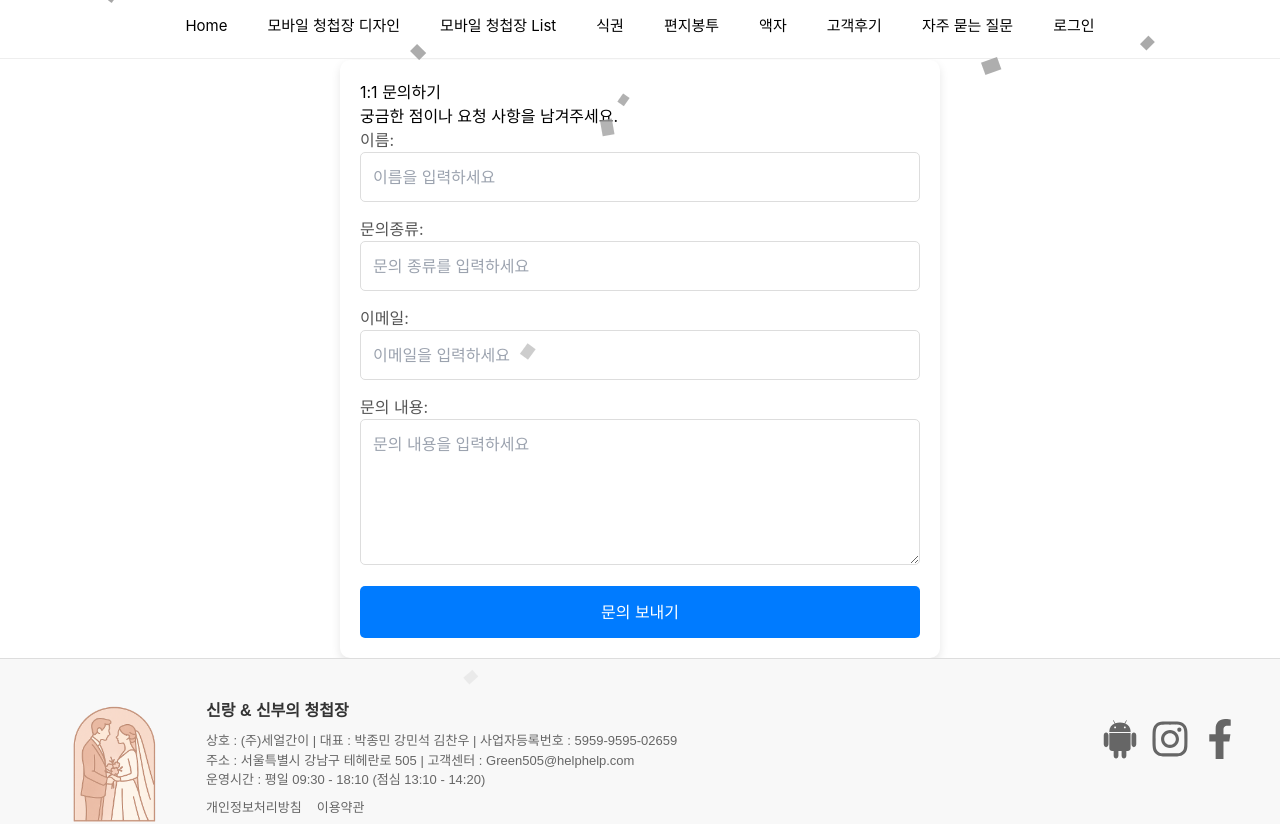
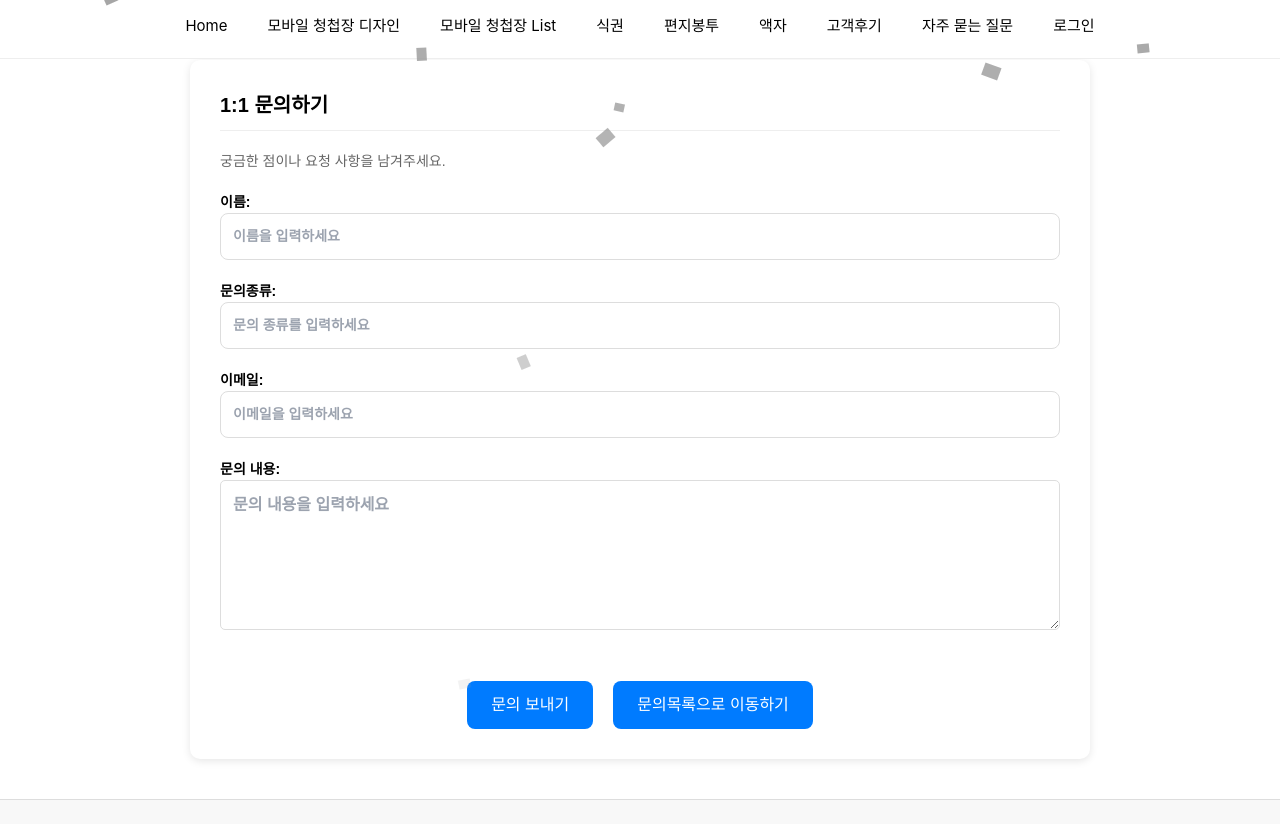
Before and after one commit to appleloverman/wedding-invitation, a React (Create React App) app: page /FAQquery in a window 1280 px wide. Shown: the top 824 px of the page. Built offline with nearby package versions, Linux system fonts and the light colour scheme; grey boxes are pictures that could not be loaded.

Commit message:
"main" 와 "origin/main"을 병합 전에 자동으로 스태시
2번교육생

```diff
--- a/src/App.js
+++ b/src/App.js
@@ -12,7 +12,6 @@ import Letter from "./pages/Letter/Letter";
 import Ticket from "./pages/Ticket/Ticket";
 import Login from "./pages/Login/Login";
 import Review from "./pages/Review/Review";
-import Inquiry from "./pages/FAQ/Inquiry";
 import InquiryPage from "./pages/FAQ/InquiryPage";
 
 const HEADER_HEIGHT = 60;
--- /dev/null
+++ b/src/Util/FloatingBanner.css
@@ -0,0 +1,55 @@
+/* FloatingBanner.css */
+
+.floating-banner-container {
+  position: fixed;
+  bottom: 50px;
+  right: 50px;
+  width: 200px; /* 너비 확대 */
+  height: 300px; /* 높이 확대 */
+  background-color: #fff;
+  box-shadow: 0 5px 15px rgba(0, 0, 0, 0.25);
+  border-radius: 10px;
+  overflow: hidden;
+  z-index: 999;
+  display: flex;
+  flex-direction: column; /* 세로 방향으로 요소 정렬 */
+  align-items: center; /* 가로 중앙 정렬 */
+  justify-content: space-between; /* 이미지와 버튼을 상하로 분리 */
+  padding-bottom: 10px; /* 버튼 아래 여백 */
+}
+
+.banner-image-wrapper {
+  width: 95%;
+  height: calc(100% - 45px); /* 버튼 높이만큼 제외 */
+  overflow: hidden;
+  border-radius: 12px 12px 0 0; /* 상단만 둥글게 */
+}
+
+.banner-image {
+  width: 100%;
+  height: 100%;
+  object-fit: cover;
+  display: block; /* 이미지 하단 여백 제거 */
+}
+
+.banner-link-button {
+  display: block;
+  width: calc(100% - 20px); /* 좌우 여백 10px씩 제외 */
+  text-align: center;
+  padding: 8px 12px;
+  margin-top: 10px; /* 이미지와의 간격 */
+  border-radius: 8px;
+  background-color: #ff69b4; /* 핫핑크 */
+  color: #fff;
+  text-decoration: none;
+  font-weight: bold;
+  font-size: 14px;
+  border: none;
+  cursor: pointer;
+  box-shadow: 0 2px 5px rgba(0, 0, 0, 0.1);
+  transition: background-color 0.3s ease;
+}
+
+.banner-link-button:hover {
+  background-color: #ff1493; /* 더 진한 핑크 */
+}
--- a/src/Util/FloatingBanner.js
+++ b/src/Util/FloatingBanner.js
@@ -1,75 +1,61 @@
+// FloatingBanner.jsx
 import React, { useState, useEffect } from "react";
+import "./FloatingBanner.css";
 
 const bannerImages = [
   "https://marketplace.canva.com/EAGfoeeDufE/1/0/1143w/canva-%ED%95%91%ED%81%AC-%ED%9D%B0%EC%83%89-%EA%B7%80%EC%97%AC%EC%9A%B4-%EA%B2%B0%ED%98%BC-%EC%B4%88%EB%8C%80%EC%9E%A5-oENsHkXiA6w.jpg",
-  "https://marketplace.canva.com/EAF5W5YkOq8/2/0/1143w/canva-%ED%99%94%EC%9D%B4%ED%8A%B8-%EB%B8%94%EB%9E%99-minimalist-%EA%B2%B0%ED%98%BC%EC%8B%9D-%EC%B2%AD%EC%B2%A9%EC%9E%A5-dMS92YoDwMo.jpg",
+  "https://marketplace.canva.com/EAGfnjiD8As/1/0/1143w/canva-%EC%B4%88%EB%A1%9D-%EB%85%B8%EB%9E%91-%EC%9A%B0%EC%95%84%ED%95%9C-%EA%B2%B0%ED%98%BC-%EC%B4%88%EB%8C%80%EC%9E%A5-DGqTFjlKP4Q.jpg",
   "https://marketplace.canva.com/EAGfnjiD8As/1/0/1143w/canva-%EC%B4%88%EB%A1%9D-%EB%85%B8%EB%9E%91-%EC%9A%B0%EC%95%84%ED%95%9C-%EA%B2%B0%ED%98%BC-%EC%B4%88%EB%8C%80%EC%9E%A5-DGqTFjlKP4Q.jpg",
   "https://marketplace.canva.com/EAF6kkVk2VA/3/0/1143w/canva-%EB%B8%8C%EB%9D%BC%EC%9A%B4-%EA%B0%90%EC%84%B1%EC%A0%81%EC%9D%B8-%EC%98%81%ED%99%94-%ED%8F%AC%EC%8A%A4%ED%84%B0-%EA%B2%B0%ED%98%BC%EC%8B%9D-%EC%B2%AD%EC%B2%A9%EC%9E%A5-YTPnv60dvZQ.jpg",
 ];
 
-const styles = {
-  container: {
-    position: "fixed",
-    bottom: "50px",
-    right: "50px",
-    width: "150px",
-    height: "260px", // 기존 240px -> 260px 으로 높이 증가
-    backgroundColor: "#f5f5f5",
-    boxShadow: "0 4px 10px rgba(0,0,0,0.2)",
-    borderRadius: "8px",
-    overflow: "hidden",
-    zIndex: 999,
-  },
-  image: {
-    width: "100%",
-    height: "100%",
-    objectFit: "cover",
-    cursor: "pointer",
-  },
-};
-
-function FloatingBanner() {
+// slideTop props 추가
+function FloatingBanner({ slideTop }) {
   const [current, setCurrent] = useState(0);
+  const [showBanner, setShowBanner] = useState(false);
 
   useEffect(() => {
     const interval = setInterval(() => {
       setCurrent((prev) => (prev + 1) % bannerImages.length);
     }, 3000);
 
-    return () => clearInterval(interval);
-  }, []);
+    const handleScroll = () => {
+      // 스크롤 위치가 500px을 초과하고, 슬라이드 영역 상단보다 작을 때만 배너 표시
+      const bannerHeight = 350; // 배너의 고정된 높이
+      const startPoint = 500;
+      const endPoint = slideTop - bannerHeight;
+
+      if (window.scrollY > startPoint && window.scrollY < endPoint) {
+        setShowBanner(true);
+      } else {
+        setShowBanner(false);
+      }
+    };
+
+    window.addEventListener("scroll", handleScroll);
+
+    return () => {
+      clearInterval(interval);
+      window.removeEventListener("scroll", handleScroll);
+    };
+  }, [slideTop]); // slideTop이 변경될 때마다 useEffect 재실행
+
+  if (!showBanner) {
+    return null;
+  }
 
   return (
-    <div style={styles.container}>
-      <img
-        src={bannerImages[current]}
-        alt={`배너 ${current + 1}`}
-        style={styles.image}
-      />
-      <button
-        onClick={() => {
-          // 클릭 이벤트
-        }}
-        style={{
-          padding: "6px 12px",
-          borderRadius: "6px",
-          backgroundColor: "pink",
-          color: "purple",
-          border: "none",
-          cursor: "pointer",
-          fontWeight: "bold",
-          position: "absolute",
-          bottom: "2px", // 이전보다 더 낮게 조정 가능
-          left: "50%",
-          transform: "translateX(-50%)",
-          fontSize: "12px",
-          lineHeight: "1.2",
-          whiteSpace: "nowrap",
-          marginBottom: "10px", // 버튼과 이미지 사이 여백 추가
-        }}
-      >
+    <div className="floating-banner-container">
+      <div className="banner-image-wrapper">
+        <img
+          src={bannerImages[current]}
+          alt={`배너 ${current + 1}`}
+          className="banner-image"
+        />
+      </div>
+      <a href="/InvitationDesign" className="banner-link-button">
         디자인 보러가기
-      </button>
+      </a>
     </div>
   );
 }
--- a/src/pages/FAQ/Inquiry.css
+++ b/src/pages/FAQ/Inquiry.css
@@ -1,86 +1,243 @@
-/* 1:1 문의하기 폼 디자인 */
+/* 전체 컨테이너 */
 .inquiry-container {
-  width: 100%;
-  max-width: 600px;
-  margin: 0 auto;
-  padding: 20px;
-  box-sizing: border-box;
-  background-color: #fff;
+  max-width: 900px;
+  margin: 40px auto;
+  background: #fff;
   border-radius: 10px;
-  box-shadow: 0 4px 10px rgba(0, 0, 0, 0.1);
-  margin-top: 50px;
+  box-shadow: 0 2px 8px rgba(0, 0, 0, 0.1);
+  padding: 30px;
+  font-family: "Noto Sans KR", sans-serif;
 }
 
-.inquiry-form {
-  display: flex;
-  flex-direction: column;
-  gap: 15px;
+/* 타이틀 */
+.inquiry-container h2 {
+  font-size: 20px;
+  font-weight: bold;
+  margin-bottom: 20px;
+  border-bottom: 1px solid #eee;
+  padding-bottom: 10px;
 }
 
-label {
+/* 안내 문구 */
+.inquiry-container p {
+  font-size: 14px;
+  color: #666;
+  margin-bottom: 20px;
+}
+
+/* 입력 필드 */
+.inquiry-container input,
+.inquiry-container textarea {
+  width: 100%;
+  padding: 12px;
+  margin-bottom: 15px;
+  border: 1px solid #ddd;
+  border-radius: 8px;
+  font-size: 14px;
+  transition: border-color 0.3s ease;
+}
+
+.inquiry-container input:focus,
+.inquiry-container textarea:focus {
+  border-color: #007bff;
+  outline: none;
+}
+
+/* textarea */
+.inquiry-container textarea {
+  min-height: 150px;
+  resize: none;
+}
+
+/* 라벨 */
+.inquiry-container label {
+  display: block;
+  font-size: 14px;
+  font-weight: bold;
+  margin-bottom: 6px;
+}
+
+/* 버튼 */
+.inquiry-container button {
+  background: #007bff;
+  color: #fff;
+  padding: 12px 24px;
+  border: none;
+  border-radius: 8px;
   font-size: 16px;
+  cursor: pointer;
+  transition: background 0.3s ease;
+}
+
+.inquiry-container button:hover {
+  background: #0056b3;
+}
+
+/* 전체 레이아웃 */
+.inquiry-header {
+  display: flex;
+  justify-content: space-between;
+  align-items: center;
+  max-width: 1000px;
+  margin: 40px auto 20px;
+  padding: 0 10px;
+}
+
+.inquiry-header h2 {
+  margin-top: 70px;
+  font-size: 22px;
+  font-weight: bold;
+  color: #333;
+}
+
+.btn-primary {
+  background: #007bff;
+  color: #fff;
+  padding: 10px 18px;
+  font-size: 15px;
+  border: none;
+  border-radius: 8px;
+  cursor: pointer;
+  transition: background 0.3s ease;
+}
+
+.btn-primary:hover {
+  background: #0056b3;
+}
+
+/* 목록 테이블 */
+.inquiry-list {
+  max-width: 1000px;
+  margin: 0 auto;
+  overflow-x: auto;
+}
+
+.inquiry-table {
+  width: 100%;
+  border-collapse: collapse;
+  background: #fff;
+  border-radius: 10px;
+  overflow: hidden;
+  box-shadow: 0 2px 8px rgba(0, 0, 0, 0.1);
+}
+
+.inquiry-table thead {
+  background: #f8f9fa;
+}
+
+.inquiry-table th,
+.inquiry-table td {
+  padding: 14px 16px;
+  text-align: center;
+  font-size: 14px;
+  border-bottom: 1px solid #eee;
+}
+
+.inquiry-table th {
+  font-weight: bold;
   color: #555;
 }
 
-input,
-textarea {
-  width: 100%;
-  padding: 12px;
-  border-radius: 5px;
-  border: 1px solid #ddd;
-  font-size: 16px;
-}
-
-textarea {
-  resize: vertical;
-}
-
-button[type="submit"] {
-  padding: 14px;
-  background-color: #007bff;
-  color: white;
-  font-size: 16px;
-  border: none;
-  border-radius: 5px;
-  cursor: pointer;
-  transition: background-color 0.3s ease;
-  margin-top: 0px;
-}
-
-button[type="submit"]:hover {
-  background-color: #0056b3;
-}
-
-.inquiry-list {
-  width: 100%;
-  margin-top: 30px;
-  padding: 20px;
-  background-color: #f9f9f9;
-  border-radius: 10px;
-  box-shadow: 0 4px 10px rgba(0, 0, 0, 0.1);
-}
-
-.inquiry-item {
-  padding: 15px;
-  background-color: #fff;
-  margin-bottom: 15px;
-  border-radius: 8px;
-  border: 1px solid #ddd;
-  box-shadow: 0 4px 5px rgba(0, 0, 0, 0.1);
-}
-
-.inquiry-item h4 {
-  font-size: 18px;
-  color: #007bff;
-}
-
-.inquiry-item p {
-  font-size: 14px;
-  color: #555;
+.inquiry-table tbody tr:hover {
+  background: #f9f9f9;
 }
 
 .no-inquiries {
   text-align: center;
+  padding: 20px;
+  color: #999;
+  font-size: 14px;
+}
+
+/* 제목 클릭 스타일 */
+.title-click {
+  color: #007bff;
+  cursor: pointer;
+  font-weight: 500;
+}
+
+.title-click:hover {
+  text-decoration: underline;
+}
+
+/* 수정 버튼 */
+.edit-btn {
+  background: #fff;
+  border: 1px solid #007bff;
+  color: #007bff;
+  padding: 6px 12px;
+  font-size: 13px;
+  border-radius: 6px;
+  cursor: pointer;
+  transition: all 0.3s ease;
+}
+
+.edit-btn:hover {
+  background: #007bff;
+  color: #fff;
+}
+
+/* 상세보기 박스 */
+.inquiry-detail {
+  width: 1200px;
+  height: auto;
+  margin: 30px auto;
+  background: #fff;
+  border-radius: 10px;
+  padding: 20px;
+  box-shadow: 0 2px 8px rgba(0, 0, 0, 0.08);
+}
+
+.inquiry-detail h3 {
   font-size: 18px;
-  color: #888;
+  font-weight: bold;
+  margin-bottom: 12px;
+  color: #333;
 }
+
+.inquiry-detail p {
+  font-size: 15px;
+  line-height: 1.6;
+  color: #444;
+  margin-bottom: 15px;
+}
+
+/* 버튼 그룹 컨테이너 */
+.button-group {
+  display: flex;
+  justify-content: center;
+  gap: 20px; /* 버튼 사이의 간격 */
+  margin-top: 30px;
+}
+
+.btn-secondary {
+  background: #6c757d;
+  color: #fff;
+  padding: 12px 24px;
+  border: none;
+  border-radius: 8px;
+  font-size: 16px;
+  cursor: pointer;
+  transition: background 0.3s ease;
+}
+
+.btn-secondary:hover {
+  background: #5a6268;
+}
+
+/* 삭제 버튼 */
+.delete-btn {
+  background: #dc3545; /* 빨간색 배경 */
+  color: #fff;
+  border: 1px solid #dc3545;
+  padding: 6px 12px;
+  font-size: 13px;
+  border-radius: 6px;
+  cursor: pointer;
+  transition: all 0.3s ease;
+  margin-left: 8px; /* 수정 버튼과의 간격 */
+}
+
+.delete-btn:hover {
+  background: #c82333; /* 약간 더 어두운 빨간색 */
+}
--- a/src/pages/FAQ/Inquiry.js
+++ b/src/pages/FAQ/Inquiry.js
@@ -2,13 +2,13 @@
 import React, { useState, useEffect } from "react";
 import "./Inquiry.css";
 
-const Inquiry = ({ onSubmit, editData }) => {
+// onMoveToList props 추가
+const Inquiry = ({ onSubmit, editData, onMoveToList }) => {
   const [userName, setUserName] = useState("");
   const [userTitle, setUserTitle] = useState("");
   const [userEmail, setUserEmail] = useState("");
   const [userComment, setUserComment] = useState("");
 
-  // 수정 모드일 때 editData로부터 값을 세팅
   useEffect(() => {
     if (editData) {
       setUserName(editData.name || "");
@@ -16,7 +16,6 @@ const Inquiry = ({ onSubmit, editData }) => {
       setUserEmail(editData.email || "");
       setUserComment(editData.comment || "");
     } else {
-      // editData가 없을 경우 초기화 (새 글 작성)
       setUserName("");
       setUserTitle("");
       setUserEmail("");
@@ -32,23 +31,18 @@ const Inquiry = ({ onSubmit, editData }) => {
       name: userName,
       title: userTitle,
       email: userEmail,
-      comment: userComment
+      comment: userComment,
     };
 
-    onSubmit(newInquiry); // 부모 컴포넌트로 전달
-
-    // 입력 필드 초기화 (부모에서도 상태 초기화 처리해줄 것)
-    setUserName("");
-    setUserTitle("");
-    setUserEmail("");
-    setUserComment("");
+    onSubmit(newInquiry);
   };
 
   return (
     <div className="inquiry-container">
       <h2>1:1 문의하기</h2>
       <p>궁금한 점이나 요청 사항을 남겨주세요.</p>
-      <form className="inquiry-form" onSubmit={handleSubmit}>
+      {/* 폼과 버튼 그룹을 하나로 묶기 위해 form 태그 제거 */}
+      <div className="inquiry-form" onSubmit={handleSubmit}>
         <label>
           이름:
           <input
@@ -93,14 +87,25 @@ const Inquiry = ({ onSubmit, editData }) => {
               borderRadius: "5px",
               border: "1px solid #ddd",
               fontSize: "16px",
-              resize: "vertical"
+              resize: "vertical",
             }}
           />
         </label>
-        <button type="submit">
-          {editData ? "문의 수정하기" : "문의 보내기"}
-        </button>
-      </form>
+        <div className="button-group">
+          {/* button type을 submit으로 유지하여 form 제출 기능 활용 */}
+          <button type="submit" onClick={handleSubmit}>
+            {editData ? "문의 수정하기" : "문의 보내기"}
+          </button>
+          {/* a 태그 대신 button 태그를 사용하고 props로 받은 onMoveToList 함수 호출 */}
+          <button
+            type="button"
+            className="btn-secondary"
+            onClick={onMoveToList}
+          >
+            문의목록으로 이동하기
+          </button>
+        </div>
+      </div>
     </div>
   );
 };
--- a/src/pages/FAQ/InquiryPage.js
+++ b/src/pages/FAQ/InquiryPage.js
@@ -6,75 +6,135 @@ import "./Inquiry.css";
 const InquiryPage = () => {
   const [dataList, setDataList] = useState([]);
   const [editData, setEditData] = useState(null);
-  const [showForm, setShowForm] = useState(true); // 폼 보이기 여부
+  const [showForm, setShowForm] = useState(true);
+  const [selectedInquiry, setSelectedInquiry] = useState(null);
 
-  // 문의 등록 or 수정 처리
   const handleSubmit = (newInquiry) => {
     if (newInquiry.id !== null) {
-      // 수정
       setDataList((prevList) =>
         prevList.map((item) => (item.id === newInquiry.id ? newInquiry : item))
       );
     } else {
-      // 새 문의 등록
       const newId =
         dataList.length > 0
           ? Math.max(...dataList.map((item) => item.id)) + 1
           : 1;
-      setDataList((prevList) => [...prevList, { ...newInquiry, id: newId }]);
+
+      const createdAt = new Date().toLocaleDateString();
+      setDataList((prevList) => [
+        ...prevList,
+        { ...newInquiry, id: newId, createdAt },
+      ]);
     }
 
-    setEditData(null); // 수정 모드 종료
-    setShowForm(false); // 목록으로 이동
+    setEditData(null);
+    setShowForm(false);
   };
 
   const handleEdit = (inquiry) => {
     setEditData(inquiry);
-    setShowForm(true); // 수정 시 폼 보여주기
+    setShowForm(true);
+  };
+
+  // 삭제 기능 추가
+  const handleDelete = (id) => {
+    if (window.confirm("정말로 이 문의를 삭제하시겠습니까?")) {
+      setDataList((prevList) => prevList.filter((item) => item.id !== id));
+    }
   };
 
   return (
     <div>
-      {/* 폼 보여주기/숨기기 토글 */}
       {showForm ? (
         <>
-          <Inquiry onSubmit={handleSubmit} editData={editData} />
-          {dataList.length > 0 && (
-            <button
-              type="button"
-              onClick={() => setShowForm(false)}
-              style={{ margin: "20px", padding: "10px 16px" }}
-            >
-              문의 목록으로 이동하기
-            </button>
-          )}
+          <Inquiry
+            onSubmit={handleSubmit}
+            editData={editData}
+            onMoveToList={() => setShowForm(false)}
+          />
         </>
       ) : (
         <>
-          <div className="inquiry-list">
-            <h3>문의 목록</h3>
-            {dataList.length > 0 ? (
-              dataList.map((list) => (
-                <div key={list.id} className="inquiry-item">
-                  <h4>{list.title}</h4>
-                  <p>{list.comment}</p>
-                  <p>작성자: {list.name}</p>
-                  <p>이메일: {list.email}</p>
-                  <button onClick={() => handleEdit(list)}>수정</button>
-                </div>
-              ))
-            ) : (
-              <p className="no-inquiries">현재 제출된 문의가 없습니다.</p>
-            )}
+          <div className="inquiry-header">
+            <h2>문의 목록</h2>
+            <button
+              type="button"
+              onClick={() => {
+                setShowForm(true);
+                setSelectedInquiry(null);
+              }}
+              className="btn-primary"
+            >
+              새 문의 작성하기
+            </button>
           </div>
 
-          <button
-            type="button"
-            onClick={() => setShowForm(true)}
-            style={{ margin: "20px", padding: "10px 16px" }}
-          >
-            새 문의 작성하기
-          </button>
+          <div className="inquiry-list">
+            <table className="inquiry-table">
+              <thead>
+                <tr>
+                  <th>NO</th>
+                  <th>제목</th>
+                  <th>작성자</th>
+                  <th>이메일</th>
+                  <th>등록일</th>
+                  <th>수정/삭제</th>
+                </tr>
+              </thead>
+              <tbody>
+                {dataList.length > 0 ? (
+                  dataList.map((list, index) => (
+                    <tr key={list.id}>
+                      <td>{index + 1}</td>
+                      <td
+                        className="title-click"
+                        onClick={() => setSelectedInquiry(list)}
+                      >
+                        {list.title}
+                      </td>
+                      <td>{list.name}</td>
+                      <td>{list.email}</td>
+                      <td>{list.createdAt}</td>
+                      <td>
+                        <button
+                          className="edit-btn"
+                          onClick={() => handleEdit(list)}
+                        >
+                          수정
+                        </button>
+                        {/* 삭제 버튼 추가 */}
+                        <button
+                          className="delete-btn"
+                          onClick={() => handleDelete(list.id)}
+                        >
+                          삭제
+                        </button>
+                      </td>
+                    </tr>
+                  ))
+                ) : (
+                  <tr>
+                    <td colSpan="6" className="no-inquiries">
+                      현재 제출된 문의가 없습니다.
+                    </td>
+                  </tr>
+                )}
+              </tbody>
+            </table>
+          </div>
+
+          {selectedInquiry && (
+            <div className="inquiry-detail">
+              <h3>문의 내용</h3>
+              <p>{selectedInquiry.comment}</p>
+              <button
+                className="btn-secondary"
+                onClick={() => setSelectedInquiry(null)}
+              >
+                닫기
+              </button>
+            </div>
+          )}
         </>
       )}
     </div>
--- a/src/pages/Frame/Frame.js
+++ b/src/pages/Frame/Frame.js
@@ -1,6 +1,5 @@
 import React from "react";
 import "./Frame.css"; // 스타일은 따로 관리
-import { Petals } from "../../Util/Petals";
 
 const products = [
   {
--- a/src/pages/Invitation/InvitationList.js
+++ b/src/pages/Invitation/InvitationList.js
@@ -1,7 +1,6 @@
 // import React, { useState } from "react";
 
 import { Link } from "react-router-dom";
-import { Calendar } from "./Calendar";
 import { FormatAll } from "./FormatAll";
 
 const InvitationList = ({ invitationList, setInvitationList }) => {
--- a/src/pages/Letter/Letter.js
+++ b/src/pages/Letter/Letter.js
@@ -1,6 +1,5 @@
 import React from "react";
 import "../Ticket/Ticket.css";
-import { Petals } from "../../Util/Petals";
 import { ticketImages } from "../../data/LetterData";
 
 function Letter() {
--- a/src/pages/Review/Review.js
+++ b/src/pages/Review/Review.js
@@ -1,6 +1,5 @@
 import React from "react";
 import CustomerReview from "./CustomerReview";
-import { Petals } from "../../Util/Petals";
 
 function Review() {
   return (
--- a/src/pages/Ticket/Ticket.js
+++ b/src/pages/Ticket/Ticket.js
@@ -1,6 +1,5 @@
 import React from "react";
 import "../Ticket/Ticket.css";
-import { Petals } from "../../Util/Petals";
 import { ticketImages } from "../../data/TicketData";
 
 function Ticket() {
```
Also changed, not shown: src/pages/Main/Home.js (+17 -4 lines).
